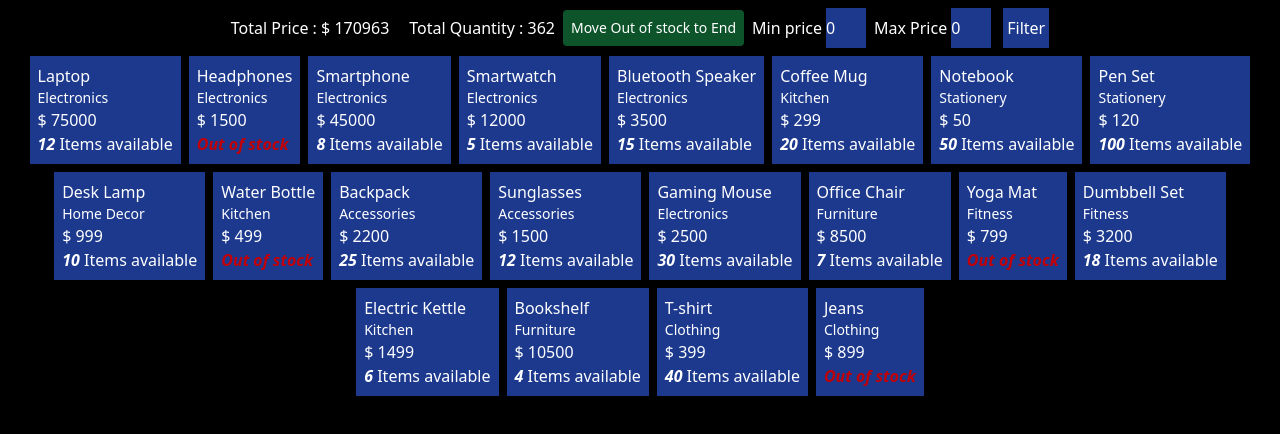
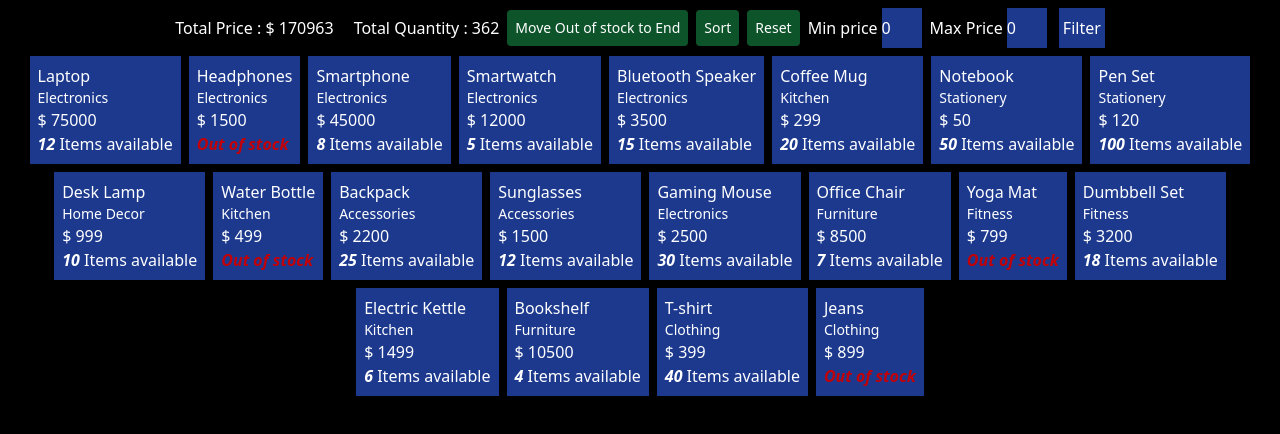
Before and after one commit to ajmal-m/al-code, a React (Vite) app: page / in a window 1280 px wide. Shown: the top 434 px of the page. Built offline with nearby package versions, Linux system fonts and the light colour scheme.

Commit message:
Reset Product update

```diff
--- a/src/components/products.jsx
+++ b/src/components/products.jsx
@@ -26,6 +26,8 @@ const Products = memo(() => {
             { name: "Jeans", category: "Clothing", quantity: 0, price: 899 },
         ]
     );
+
+    const [originalProducts] = useState(products);
 
     const [priceRange, setPriceRange] = useState({ min:0 , max:0})
 
@@ -116,9 +118,17 @@ const Products = memo(() => {
 
     const totalProductQuantity = useMemo(() => {
         return products.reduce((acc, product) => (acc  + product.quantity), 0);
-    },[products])
+    },[products]);
 
+    // Sort product Items By Price
+    const sortProductsByPrice = useCallback(() => {
+        setProducts( prevProduct=> [ ...prevProduct].sort((a,b) => (b.price-a.price)) );
+    }, [products]);
 
+    // Reset Product List
+    const resetProducts = useCallback(() => {
+        setProducts(originalProducts);
+    },[products]);
 
     return(
         <div className="h-screen flex flex-col bg-black overflow-y-scroll">
@@ -131,6 +141,20 @@ const Products = memo(() => {
                     className="bg-green-900 text-sm font-medium text-white p-2 rounded cursor-pointer"
                 >
                     Move Out of stock to End
+                </button>
+
+                 <button
+                    onClick={sortProductsByPrice}
+                    className="bg-green-900 text-sm font-medium text-white p-2 rounded cursor-pointer"
+                >
+                    Sort
+                </button>
+
+                 <button
+                    onClick={resetProducts}
+                    className="bg-green-900 text-sm font-medium text-white p-2 rounded cursor-pointer"
+                >
+                    Reset
                 </button>
 
                <div>
```
Lines whose indentation alone changed are shown as unchanged.
